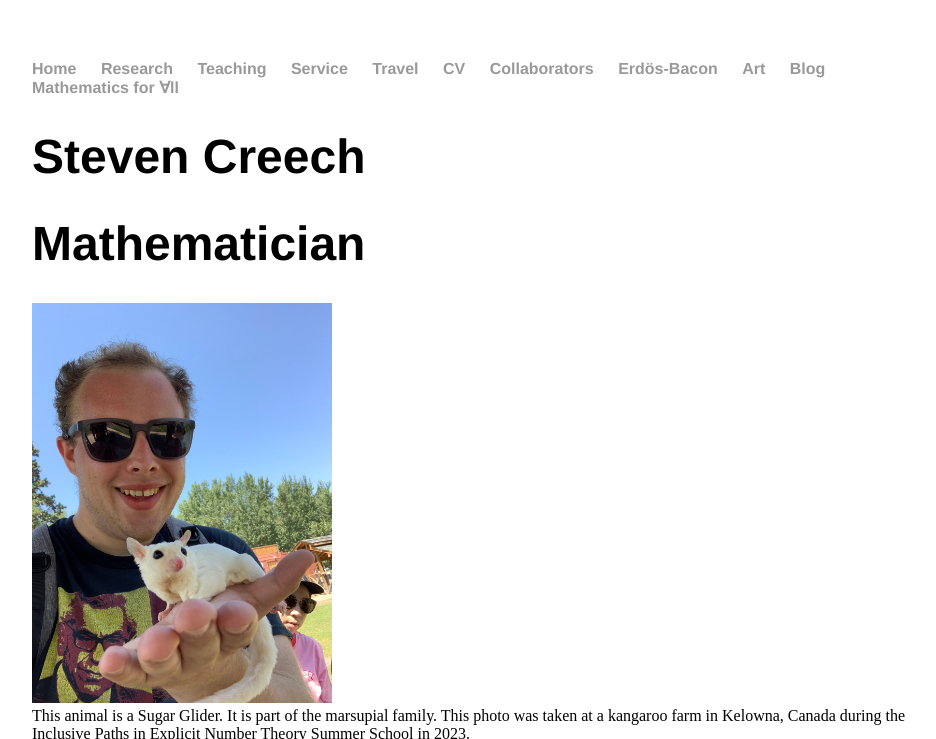
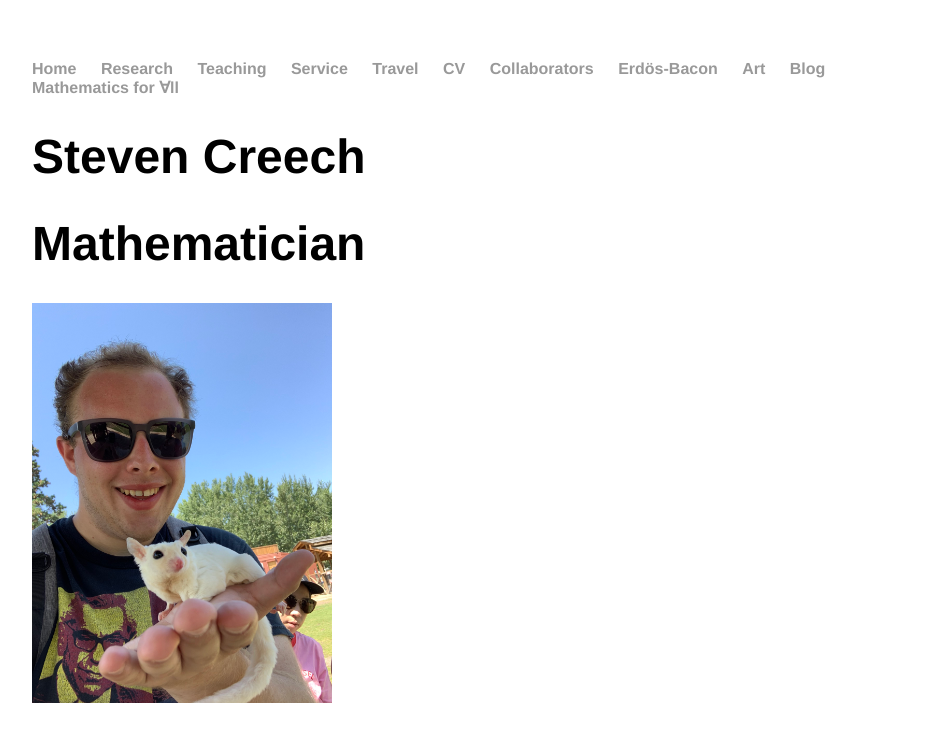
Before and after one commit to stevenecreech/stevenecreech.github.io, a Jekyll site: the page built from index.html, in a window 1280 px wide, cut to the strip 0-739 px from the top of the page. Shown: the whole strip, without its empty margins (160-1096 px from the left). Built offline with Jekyll 4.4.1, drawn with Linux system fonts in a browser that asks for light colours; Markdown is read by kramdown in place of the engine named in the settings.

Commit message:
Update index.html

```diff
--- a/index.html
+++ b/index.html
@@ -6,15 +6,48 @@
 <div class="blurb">
     <h1>Steven Creech</h1>
     <h1>Mathematician</h1>
-    <div class="content-flex">
+    <head>
+        <meta charset="UTF-8">
+        <meta name="viewport" content="width=device-width, initial-scale=1.0">
+        <title>Image Hover Text</title>
+        <style>
+            .image-container {
+                position: relative;
+                display: inline-block;
+            }
+
+            .image-container img {
+                display: block;
+            }
+
+            .hover-text {
+                display: none;
+                position: absolute;
+                top: 50%;
+                left: 50%;
+                transform: translate(-50%, -50%);
+                background-color: rgba(0, 0, 0, 0.75);
+                color: white;
+                padding: 10px;
+                border-radius: 5px;
+                text-align: center;
+                width: 80%;
+                box-sizing: border-box;
+            }
+
+            .image-container:hover .hover-text {
+                display: block;
+            }
+        </style>
+    </head>
+    <body>
         <div class="image-container">
-            <img src="/images/SugarGlider.JPG" alt="Sugar Glider Image" width="300" height="auto">
+            <img src="images/SugarGlider.JPG" alt="Sugar Glider Image" width="300" height="auto">
             <div class="hover-text">
                 This animal is a Sugar Glider. It is part of the marsupial family. This photo was taken at a kangaroo farm in Kelowna, Canada during the Inclusive Paths in Explicit Number Theory Summer School in 2023.
             </div>
         </div>
-        <iframe width="560" height="315" src="https://www.youtube-nocookie.com/embed/t0w1WPMc7Lc?si=m2XXqN4qlVfNJMxj" title="YouTube video player" frameborder="0" allow="accelerometer; autoplay; clipboard-write; encrypted-media; gyroscope; picture-in-picture; web-share" referrerpolicy="strict-origin-when-cross-origin" allowfullscreen></iframe>
-    </div>
+
         <p>
             Hi, my name is Steven Creech, I am a graduate student at Brown University under the advisement of
             <a href="https://www.brown.edu/academics/math/people/jeffrey-hoffstein">Jeff Hoffstein</a> and
@@ -26,4 +59,8 @@
             I graduated in 2020 from Georgia Tech with a Bachelor of Science in Mathematics under the advisement of
             <a href="https://sites.google.com/view/mattbakermath/home/">Matt Baker</a>.
         </p>
+
+          <iframe width="560" height="315" src="https://www.youtube-nocookie.com/embed/t0w1WPMc7Lc?si=m2XXqN4qlVfNJMxj" title="YouTube video player" frameborder="0" allow="accelerometer; autoplay; clipboard-write; encrypted-media; gyroscope; picture-in-picture; web-share" referrerpolicy="strict-origin-when-cross-origin" allowfullscreen></iframe>
+
+    </body>
 </div><!-- /.blurb -->
```
Lines whose indentation alone changed are shown as unchanged.
